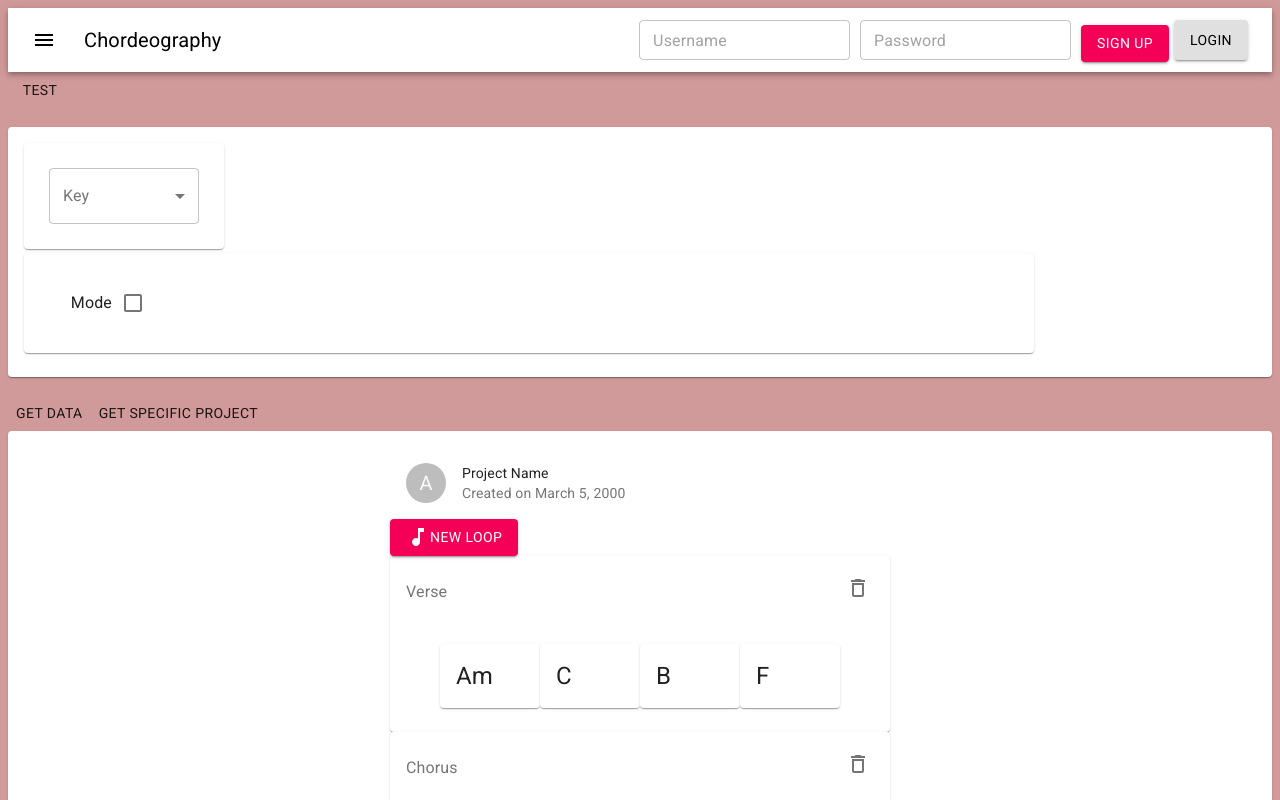
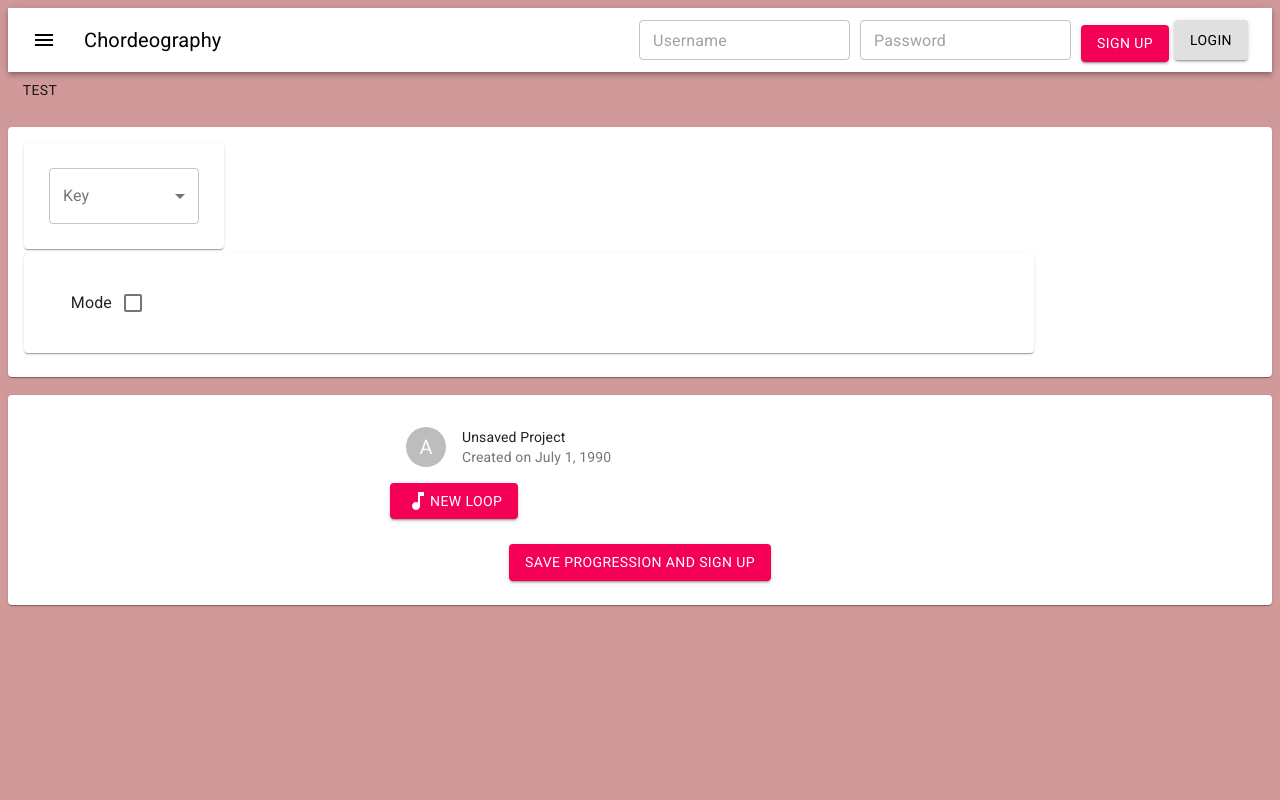
Before and after one commit to DillonNotDylan/COP4331-BigProject, a React (Create React App) app: page / in a window 1280 px wide. Shown: the top 800 px of the page. Built offline with nearby package versions, Linux system fonts and the light colour scheme.

Commit message:
adding stuff such as states and network requests for data

```diff
--- a/src/components/Cookie.js
+++ b/src/components/Cookie.js
@@ -4,7 +4,7 @@ export default class Cookie
 	static setCookie(name, value, expireDateinMin)
 	{
 		var expireTime;
-		if (expireDateinMin == 0)
+		if (expireDateinMin === 0)
 			expireTime = "";
 		else
 		{
@@ -19,7 +19,7 @@ export default class Cookie
 	static setJCookie(name, value, expireDateinMin)
 	{
 		var expireTime;
-		if (expireDateinMin == 0)
+		if (expireDateinMin === 0)
 			expireTime = "";
 		else
 		{
@@ -33,14 +33,13 @@ export default class Cookie
 
 	static getCookie(cookieName)
 	{
-		let name = cookieName+"=";
 		// split by each pair. turn to array
 		let cList = document.cookie.split(';');
 		var l;
 		for (let i = 0; i < cList.length; i++)
 		{
 			l = cList[i].indexOf(cookieName);
-			if ( l == 1 || l == 0)
+			if ( l === 1 || l === 0)
 				return cList[i];
 		}
 
@@ -65,11 +64,6 @@ export default class Cookie
 
 	static delCookie(name)
 	{
-		var expireTime;
-		var date = new Date();
-		date.setTime(date.getTime() - 1000);
-		expireTime = ";expire=" + date.toUTCString();
-
 		document.cookie = name + "=; expires=Thu, 01 Jan 1970 00:00:00 UTC; path=/;"
 	}
 
--- a/src/components/LoginForm.js
+++ b/src/components/LoginForm.js
@@ -45,7 +45,7 @@ const LoginForm = ({ handleClose }) => {
 		{
 			if(response.data.hasOwnProperty('message'))
 			{
-				if (response.data.message.length == 43)
+				if (response.data.message.length === 43)
 				{
 					handleClose();
 					return;
--- a/src/components/Looper/LoopBox.js
+++ b/src/components/Looper/LoopBox.js
@@ -2,13 +2,11 @@ import React, { useState, useEffect } from 'react';
 import {
 	Avatar,
 	Button,
-	ButtonGroup,
 	Card,
 	CardContent,
 	CardHeader,
 	Grid,
-	IconButton,
-
+	Dialog,
 } from '@material-ui/core'
 // import MoreVertIcon from '@material-ui/icons'
 import MusicNoteIcon from '@material-ui/icons/MusicNote';
@@ -17,114 +15,187 @@ import AddIcon from '@material-ui/icons/Add';
 import ProgLoop from './ProgLoop'
 
 import Login_SignUp from '../Login_SignUp'
-
+import Cookie from '../Cookie'
 import axios from 'axios'
 
-const loopTemp = [
-	{
-		placement: 0,
-		name: "Verse",
-		chords: ["Am", "C", "B", "F"]
-	},
-	{
-		placement: 1,
-		name: "Chorus",
-		chords: ["Gm", "C7", "Bm", "F#m"]
-	},
-	{
-		placement: 2,
-		name: "Bridge",
-		chords: ["Am", "C", "Bb", "Fm"]
-	}
-]
 
 
 const LoopBox = () => {
-	const [currProj, setProj] = useState(loopTemp)
 
-	// At the moment, this useEffect will undisirably reset changes to the website,
-	// In the future, we'll need this to set the stage for changes
-	// useEffect(() => {
-	// 	// In the final result, this data will come from an API call
-	// 	setProj(loopTemp)
-	// })
+	let loopTemp = [];
+	const inf = Cookie.cToJson(Cookie.getCookie("userSession"));
+	// contains user id as 'id', and nickname as 'nickname'
+
+	const [currProj, setProj] = useState([]);
+	const [pProject, setcProject] = useState({
+		pid: 0,
+		title: "Unsaved Project",
+		loops: [],
+		dateMade: "July 1, 1990"
+	});
+
+	const [workspaces, setWorkspaces] = useState([]);
+	const [isvisible, setvisible] = useState(false);
+	const toggle = () => {
+		setvisible(!isvisible);
+	};
+
+
+	useEffect(async () => {
+		// get previously used local data
+		const c = localStorage.getItem('curr');
+		if (c == null)
+			return;
+
+		// if valid, set previously used loops
+		setcProject(JSON.parse(c));
+		setProj(JSON.parse(c).loops);
+		return;
+
+	}, []);
+
+	const projToList = () =>
+	{
+		let a = axios.post("https://chordeo-grapher.herokuapp.com/user/get-projects", {id: inf.id})
+		.then( (resp) => {
+			console.log(resp.data.projects);
+			setWorkspaces(resp.data.projects);
+		})
+
+		let t = workspaces;
+		console.log(t);
+
+		let b = [1,2].map((i) => {
+		return (
+		<Button>{i}</Button>
+		)
+		});
+
+		return b;
+	}
+
+	const listProjs = () =>
+	{
+		return (
+			<div style={{width:'100vw', height:'100vh', display:'flex', flexDirection:'column',
+				alignItems:'center', justifyContent:'center',
+				backgroundColor:'red', position:'fixed', zIndex:20
+				, left: 0, top: 0}}>
+			<a>ayo</a>
+			{projToList()}
+			<p>test</p>
+
+			<button onClick={toggle}> Click to Close</button>
+			</div>
+		);
+
+	}
+
+	const initLoop = async (firstPID) =>
+	{
+		try
+		{
+			if (inf != null)
+			{	// save data in a. wait for response to continue
+				const a = await axios.post("https://chordeo-grapher.herokuapp.com/user/get-project", {pid: firstPID})
+				let t = {
+					pid: firstPID,
+					title: a.data.title,
+					loops: a.data.loops,
+					dateMade: a.data.dateCreated
+				};
+
+				// update loops and current info
+				setProj(a.data.loops);
+				setcProject(t);
+			}
+		}
+		catch (err)
+		{
+			console.log("warning, error" + err);
+		}
+	};
 
 	const addNewLoop = () => {
-		console.log("in here")
 		let temp = [...currProj]
-		// let temp = currProj
 		let len = temp.length
 		temp.push(
 			{
+				progression: ["Am", "C", "Bb", "Fm"],
+				name: "Another Loop",
 				placement: len,
-				name: "Another Loop",
-				chords: ["Am", "C", "Bb", "Fm"]
 			}
 		)
 
-		console.log(temp)
+		let t = pProject;
+		t.loops = temp;
+		localStorage.setItem('curr', JSON.stringify(t));
 		setProj(temp)
 	}
 
 	const deleteLoop = (index) => {
-		console.log("In delete loop")
 		let temp = [...currProj]
 
 		if (index === -1)
 			return
 
 		temp.splice(index, 1)
+
+		// save all data to localstorage
+		let t = pProject;
+		t.loops = temp;
+		localStorage.setItem('curr', JSON.stringify(t));
 		setProj(temp)
 	}
 
-	// 'user/${userID}/get-projects'
-	// 60e3a8a3b2bfc802215b2535
-	const getData = () => {
-		let userID = "60ebdf0a171f280086b81f57"
-		const res = axios.get(`https://chordeographer.herokuapp.com/${userID}/get-projects`)
-		.then(function (response) {
-			console.log(response.data);
-		})
-		.catch(function (error) {
-			console.log(error);
-		})
+	const save = (e) =>
+	{
+		e.preventDefault();
+
+		// copy over references of loops
+		let t = {
+			pid: pProject.pid,
+			title:pProject.title,
+			loops: currProj
+		}
+
+		// post change to server
+		axios.patch("https://chordeo-grapher.herokuapp.com/user/update-project", t)
+		.catch(function (err) {console.log(err)} )
 	}
 
+	useEffect(async () => {
+		try {
+			let b = await axios.post("https://chordeo-grapher.herokuapp.com/user/get-projects", {id: inf.id});
+			//setWorkspaces(b);
+			return;
+		}
+		catch (err)
+		{
+			console.log("err " + err);
+		}
 
-	const getProjectById = async () => {
-		let userID = "60ebdf0a171f280086b81f57"
-
-		const res = await axios.post("https://chordeographer.herokuapp.com/get-project",
-			{
-				pid: "60ebdfaa171f280086b81f5f"
-
-
-			}
-		)
-
-		// console.log(res)
-		.then(function (response) {
-			console.log(response.data);
-		})
-		.catch(function (error) {
-			console.log(error);
-		})
-	}
+	}, [workspaces])
 
 	return (
 		<div>
 
-			<Button
-				onClick={getData}
-			>
+			{(inf != null)?
+				<Button onClick={null}>
 				Get data
-			</Button>
+				</Button> : null
+			}
 
-			<Button
-				onClick={getProjectById}
-			>
+			{ (inf != null)?
+				<Button onClick={toggle}>
 				Get specific project
-			</Button>
+				</Button> : null
+			}
+
+			{isvisible?
+				listProjs():
+				null
+			}
 
 			<Card style={{display: 'flex', justifyContent: 'center', alignItems: 'center'}}>
 				<CardContent>
@@ -139,22 +210,25 @@ const LoopBox = () => {
 						// 		<MoreVertIcon />
 						// 	</IconButton>
 						// }
-						title="Project Name"
-						subheader="Created on March 5, 2000"
+						title={pProject.title}
+						subheader={"Created on " + pProject.dateMade}
 					/>
 
 					<Button variant="contained" color="secondary" onClick={addNewLoop}><MusicNoteIcon /> New Loop</Button>
+					{
+						inf != null?
+						<Button variant="contained" color="secondary" onClick={save} style={{float:'right'}}> Save Data</Button>
+						: null
+					}
 					{/* <Button variant="contained" color="secondary" onClick={() => console.log(currProj)}><MusicNoteIcon /> Test</Button> */}
 
 
 					<Grid container direction="column" style={{width: 500}}>
 						{
-							// Th
-							// 0 1 2 3 4 etc
 							currProj.map((loop, index) => {
 								return (
 									<Grid item style={{justifyContent: 'center'}}>
-										<ProgLoop loopData={loop} id={index} deleteLoop={deleteLoop}/>
+											<ProgLoop loopData={loop} id={index} deleteLoop={deleteLoop}/>
 									</Grid>
 								)
 							})
@@ -163,7 +237,11 @@ const LoopBox = () => {
 
 					{/* <ProgLoop /> */}
 
-					<Login_SignUp style={{paddingTop:'25px', textAlign: 'center'}} buttonText="Save Progression and Sign Up"/>
+					{	// show sign up button if cookie deems not logged in
+						inf == null?
+						<Login_SignUp style={{paddingTop:'25px', textAlign: 'center'}} buttonText="Save Progression and Sign Up"/>
+						:null
+					}
 				</CardContent>
 			</Card>
 
--- a/src/components/Looper/ProgLoop.js
+++ b/src/components/Looper/ProgLoop.js
@@ -31,7 +31,7 @@ const ProgLoop = ({loopData, id, deleteLoop}) => {
 					<CardContent>
 						<Grid container style={{justifyContent: 'center'}}>
 							{
-								loopData.chords.map(singleChord =>
+								loopData.progression.map(singleChord =>
 									{
 										return (
 											<Grid item style={{width: 100}}>
--- a/src/components/NavBar.js
+++ b/src/components/NavBar.js
@@ -12,11 +12,9 @@ import {
 import { makeStyles } from '@material-ui/core/styles'
 import MenuIcon from '@material-ui/icons/Menu';
 import axios from 'axios';
-import { RestoreOutlined, SettingsInputAntenna } from '@material-ui/icons';
 import Login_SignUp from './Login_SignUp';
 import Cookie from "./Cookie"
 
-let signInLoginRoute = "https://chordeo-grapher.herokuapp.com/user/signin";
 
 const useStyles = makeStyles((theme) => ({
 	root: {
@@ -47,7 +45,7 @@ const NavBar = () => {
 			password: pass,
 		};
 
-		var b = axios.post("https://chordeo-grapher.herokuapp.com/user/signin", data)
+		axios.post("https://chordeo-grapher.herokuapp.com/user/signin", data)
         .then(function (response) {
             // if it has response message
 				if (response.data.hasOwnProperty('message'))
@@ -93,14 +91,14 @@ const NavBar = () => {
 		setErr("");
 		e.persist()
 		// update form values upon typing
-		if (e.target.placeholder == "Username")
+		if (e.target.placeholder === "Username")
 			setUser(e.target.value);
 		else
 			setPass(e.target.value);
 
 	}
 
-	const sendPassReset = e =>
+	const sendPassReset = (e) =>
 	{
 		e.preventDefault();
 
@@ -145,7 +143,7 @@ const NavBar = () => {
 			<div style={{ maxHeight: '5vh', maxWidth: '50vw', display: 'flex', flexDirection: 'row'}}>
 				<Typography style={{marginRight:'20px'}} component={'div'} >
 				{
-					(errMsg.length == 19)? passReset():errMsg
+					(errMsg.length === 19)? passReset():errMsg
 				}
 				</Typography>
 				<TextField variant="outlined" size="small" placeholder="Username" onChange={formChange} style={clickyStyle} />
--- a/src/components/Tools/KeyBox.js
+++ b/src/components/Tools/KeyBox.js
@@ -1,8 +1,6 @@
 import React from 'react'
 import {
 	Card,
-	CardHeader,
-	CardContent,
 	FormControl,
 	MenuItem,
 	InputLabel,
--- a/src/components/Tools/ToolPage.js
+++ b/src/components/Tools/ToolPage.js
@@ -1,7 +1,6 @@
-import React, { Component } from 'react'
+import React from 'react'
 import {
 	Card,
-	CardHeader,
 	CardContent,
     makeStyles,
     Grid
--- a/src/pages/Home.js
+++ b/src/pages/Home.js
@@ -1,11 +1,6 @@
 import React from 'react'
 import NavBar from '../components/NavBar'
 import PianoPreview from '../components/PianoPreview'
-import ProgLoop from '../components/Looper/ProgLoop'
-import {
-	Dialog,
-	Grid
-} from "@material-ui/core"
 import LoopBox from '../components/Looper/LoopBox'
 import ToolPage from'../components/Tools/ToolPage'
 import AcctVerification from '../components/AcctVerification'
```
